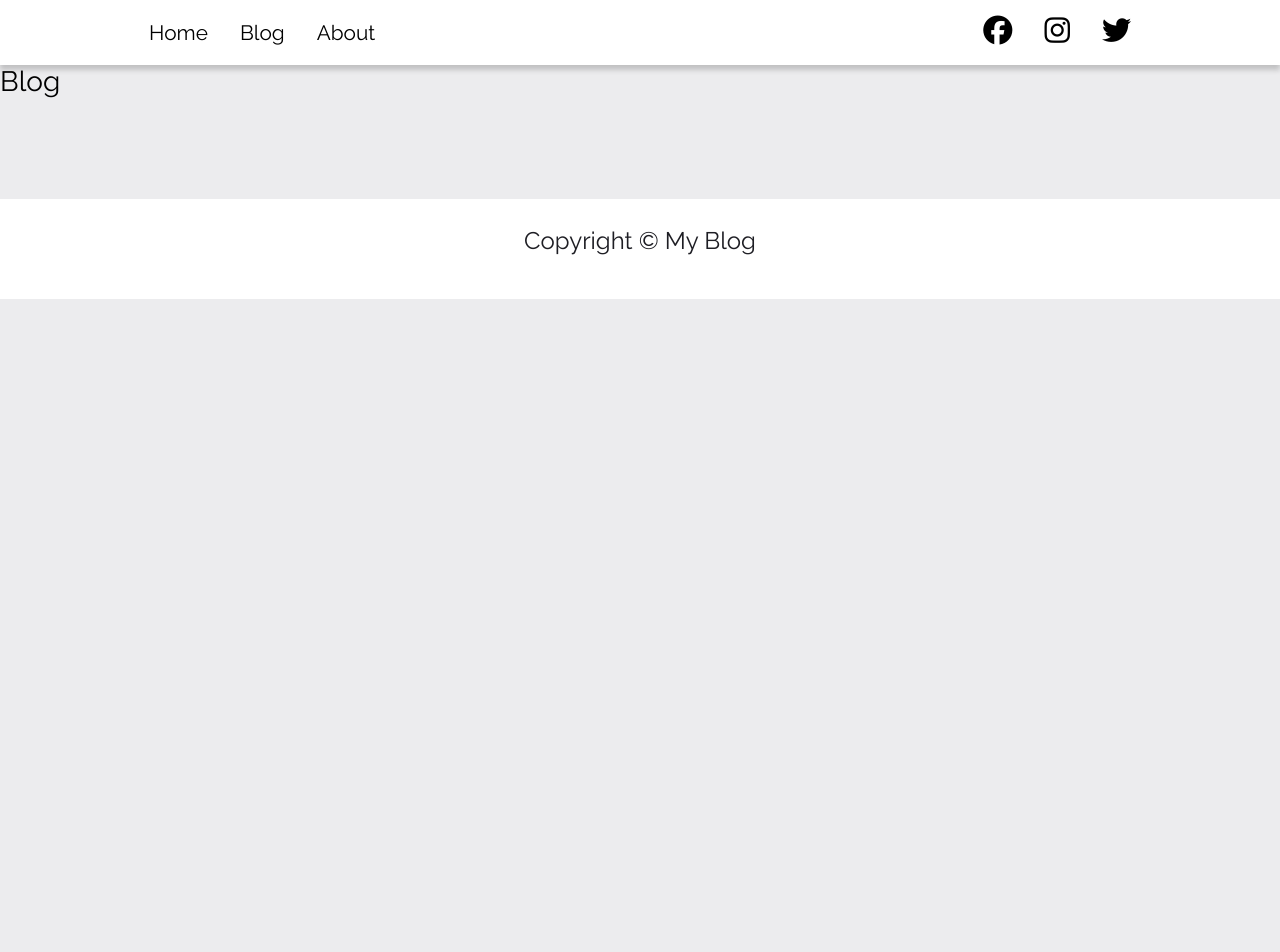
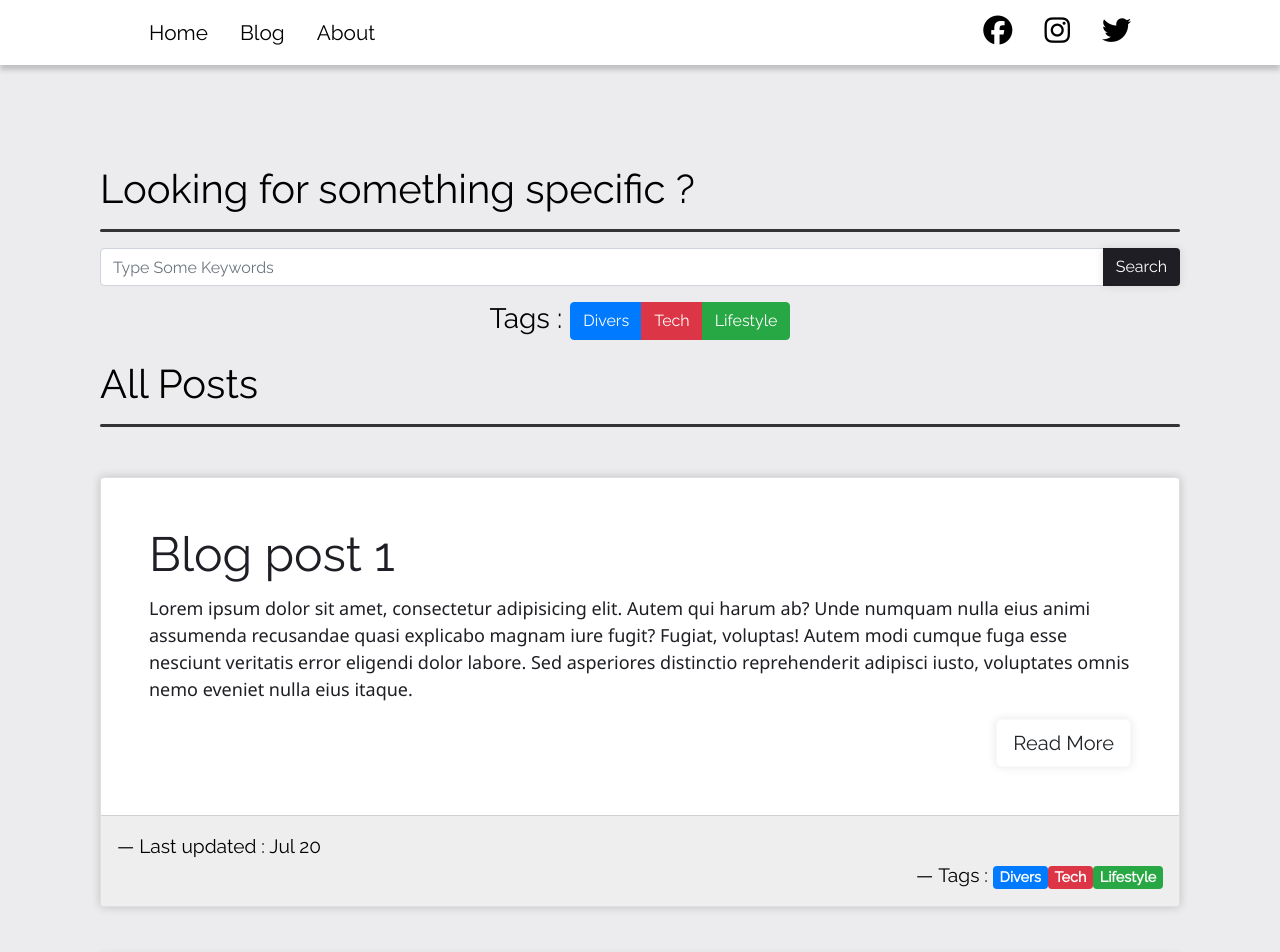
Before and after one commit to aminerachyd/my-blog, a React (Create React App) app: page /blog in a window 1280 px wide. Shown: the top 952 px of the page. Before the commit the page ends 800 px from the top, so only its background shows below. Built offline with nearby package versions, Linux system fonts and the light colour scheme.

Commit message:
Blog route react complete

```diff
--- a/src/components/blog/Blog.js
+++ b/src/components/blog/Blog.js
@@ -1,9 +1,18 @@
 import React from "react";
+import { PostSearch } from "./PostSearch";
+import { BlogPosts } from "./blogposts/BlogPosts";
 
 export const Blog = () => {
   return (
-    <div>
-      <h3>Blog</h3>
+    <div className="container mt-100">
+      <div className="row">
+        <div className="col">
+          <div className="container ml-auto">
+            <PostSearch />
+            <BlogPosts />
+          </div>
+        </div>
+      </div>
     </div>
   );
 };
--- /dev/null
+++ b/src/components/blog/PostSearch.js
@@ -0,0 +1,44 @@
+import React, { Fragment } from "react";
+
+export const PostSearch = () => {
+  return (
+    <Fragment>
+      <h2 className="display-4">Looking for something specific ?</h2>
+      <hr />
+      <div className="input-group form-group">
+        <input
+          className="form-control"
+          type="text"
+          placeholder="Type Some Keywords"
+        />
+        <div className="input-group-append">
+          <button className="btn btn-go" type="button">
+            Search
+          </button>
+        </div>
+      </div>
+      <div className="input-group form-group justify-content-center">
+        <span className="h3">Tags :</span>
+        <div className="btn-group ml-2 align-self-start">
+          <button
+            className="btn btn-primary"
+            type="button"
+            data-toggle="button"
+          >
+            Divers
+          </button>
+          <button className="btn btn-danger" type="button" data-toggle="button">
+            Tech
+          </button>
+          <button
+            className="btn btn-success"
+            type="button"
+            data-toggle="button"
+          >
+            Lifestyle
+          </button>
+        </div>
+      </div>
+    </Fragment>
+  );
+};
--- /dev/null
+++ b/src/components/blog/blogposts/BlogPost.js
@@ -0,0 +1,39 @@
+import React from "react";
+
+export const BlogPost = () => {
+  return (
+    <div className="card my-3 blog-post">
+      <div className="card-body p-5">
+        <h3 className="card-title">Blog post 1</h3>
+        <p className="card-text">
+          Lorem ipsum dolor sit amet, consectetur adipisicing elit. Autem qui
+          harum ab? Unde numquam nulla eius animi assumenda recusandae quasi
+          explicabo magnam iure fugit? Fugiat, voluptas! Autem modi cumque fuga
+          esse nesciunt veritatis error eligendi dolor labore. Sed asperiores
+          distinctio reprehenderit adipisci iusto, voluptates omnis nemo eveniet
+          nulla eius itaque.
+        </p>
+        <a className="btn btn-light btn-lg float-right" href="blog-post.html">
+          Read More
+        </a>
+      </div>
+      <footer className="card-footer p-3">
+        <footer className="blockquote-footer">
+          <span>Last updated : Jul 20 </span>
+        </footer>
+        <span className="blockquote-footer ml-auto d-block text-right">
+          Tags :{" "}
+          <a href="#" className="btn badge badge-primary text-white">
+            Divers
+          </a>
+          <a href="#" className="btn badge badge-danger text-white">
+            Tech
+          </a>
+          <a href="#" className="btn badge badge-success text-white">
+            Lifestyle
+          </a>
+        </span>
+      </footer>
+    </div>
+  );
+};
--- /dev/null
+++ b/src/components/blog/blogposts/BlogPosts.js
@@ -0,0 +1,14 @@
+import React, { Fragment } from "react";
+import { BlogPost } from "./BlogPost";
+
+export const BlogPosts = () => {
+  return (
+    <Fragment>
+      <h2 className="display-4">All Posts</h2>
+      <hr />
+      <BlogPost />
+      <BlogPost />
+      <BlogPost />
+    </Fragment>
+  );
+};
```
Also changed, not shown: src/temp/blog.html (+25 -30 lines).
